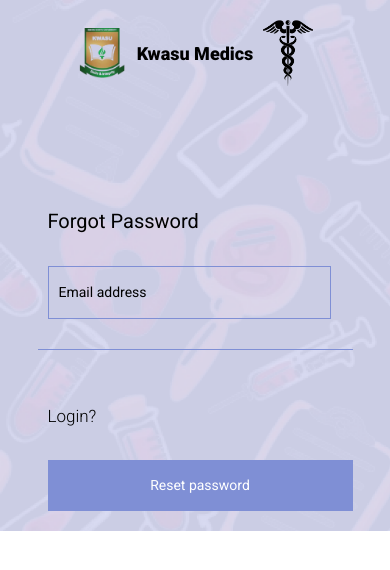
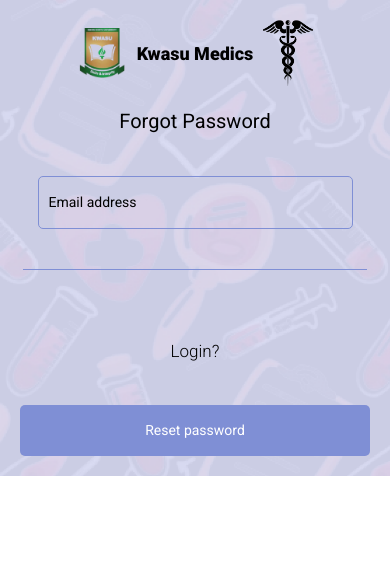
Before and after one commit to abdullahi-mohammed/kwasu-medics, a React (Vite) app: page /forgot-password in a window 390 px wide. Shown: the top 570 px of the page. Built offline with nearby package versions, Linux system fonts and the light colour scheme.

Commit message:
Border radius

```diff
--- a/src/components/login/forgotPassword/forgotPassword.module.css
+++ b/src/components/login/forgotPassword/forgotPassword.module.css
@@ -1,24 +1,22 @@
 .forgotPassword {
   display: flex;
   flex-direction: column;
-  align-items: left;
-  gap: 30px;
-  width: 90%;
-  margin-top: 100px;
+  align-items: center;
+  gap: 40px;
+  width: 100%;
+  margin: 0 auto;
 }
 
 .forgotPassword h2 {
   font-size: 20px;
   font-weight: 400;
-  margin-left: 100px;
 }
 
 .forgotPassword input {
-  width: 70%;
+  width: 90%;
   background-color: transparent;
   border: solid 1px var(--primarycolor--);
   padding: 15px 10px;
-  margin-left: 100px;
 }
 
 .forgotPassword ::-webkit-input-placeholder {
@@ -28,35 +26,17 @@
 .forgotPassword h3 {
   font-size: 17px;
   font-weight: 300;
-  margin-top: 25px;
-  margin-left: 100px;
+  margin-top: 30px;
 }
 
 .forgotPassword button {
   background-color: var(--primarycolor--);
   padding: 15px 20px;
   color: white;
-  margin-left: 100px;
+  width: 100%;
 }
 
-
-@media (max-width: 768px) {
-  .forgotPassword input,
-  .forgotPassword h2,
-  .forgotPassword h3,
-  .forgotPassword button {
-    margin-left: 50px;
-  }
+.forgotPassword input,
+.forgotPassword button {
+  border-radius: 5px;
 }
-
-@media (max-width: 425px) {
-  .forgotPassword input,
-  .forgotPassword h2,
-  .forgotPassword h3,
-  .forgotPassword button {
-    margin-left: 10px;
-  }
-  .forgotPassword input {
-    width: 90%;
-  }
-}
--- a/src/components/login/form/docForm/docForm.jsx
+++ b/src/components/login/form/docForm/docForm.jsx
@@ -8,8 +8,8 @@
   return (
     <form className={styles.docForm}>
       <h2>Login</h2>
-      <input type="text" placeholder="Username/License NO." autoComplete/>
-      <input type="password" placeholder="Password" autoComplete/>
+      <input type="text" placeholder="Username/License NO." autoComplete />
+      <input type="password" placeholder="Password" autoComplete />
 
       <img src={getImageUrl("Line.png")} alt="" />
 
--- a/src/components/login/form/docForm/docForm.module.css
+++ b/src/components/login/form/docForm/docForm.module.css
@@ -1,7 +1,7 @@
 .docForm {
   display: flex;
   flex-direction: column;
-    align-items: left;
+  align-items: center;
   gap: 40px;
   width: 100%;
   margin: 0 auto;
@@ -10,15 +10,13 @@
 .docForm h2 {
   font-size: 20px;
   font-weight: 400;
-    margin-left: 100px;
 }
 
 .docForm input {
-    width: 70%;
+  width: 90%;
   background-color: transparent;
   border: solid 1px var(--primarycolor--);
   padding: 15px 10px;
-    margin-left: 100px;
 }
 
 .docForm ::-webkit-input-placeholder {
@@ -29,33 +27,17 @@
   font-size: 17px;
   font-weight: 300;
   margin-top: 30px;
-    margin-left: 100px;
 }
 
 .docForm button {
   background-color: var(--primarycolor--);
   padding: 15px 20px;
   color: white;
-    margin-left: 100px;
+
+  width: 100%;
 }
 
-  @media (max-width: 768px) {
 .docForm input,
-    .docForm h2,
-    .docForm h3,
 .docForm button {
-      margin-left: 50px;
+  border-radius: 5px;
 }
-  }
-
-  @media (max-width: 425px) {
-    .docForm input,
-    .docForm h2,
-    .docForm h3,
-    .docForm button {
-      margin-left: 10px;
-    }
-    .docForm input {
-      width: 90%;
-    }
-  }
--- a/src/components/login/form/stuForm/stuForm.jsx
+++ b/src/components/login/form/stuForm/stuForm.jsx
@@ -8,7 +8,11 @@
   return (
     <form className={styles.stuForm}>
       <h2>Login</h2>
-      <input type="text" placeholder="Username/Reg No./Matric No." autoComplete="true" />
+      <input
+        type="text"
+        placeholder="Username/Reg No./Matric No."
+        autoComplete="true"
+      />
       <input type="password" placeholder="Password" autoComplete="true" />
 
       <img src={getImageUrl("Line.png")} alt="" />
--- a/src/components/login/form/stuForm/stuForm.module.css
+++ b/src/components/login/form/stuForm/stuForm.module.css
@@ -1,7 +1,7 @@
 .stuForm {
   display: flex;
   flex-direction: column;
-  align-items: left;
+  align-items: center;
   gap: 40px;
   width: 100%;
   margin: 0 auto;
@@ -10,18 +10,14 @@
 .stuForm h2 {
   font-size: 20px;
   font-weight: 400;
-  margin-left: 100px;
 }
 
 .stuForm input {
-  width: 70%;
+  width: 90%;
   background-color: transparent;
   border: solid 1px var(--primarycolor--);
   padding: 15px 10px;
-  margin-left: 100px;
 }
-
-
 
 .stuForm ::-webkit-input-placeholder {
   color: black;
@@ -31,33 +27,17 @@
   font-size: 17px;
   font-weight: 300;
   margin-top: 30px;
-  margin-left: 100px;
 }
 
 .stuForm button {
   background-color: var(--primarycolor--);
   padding: 15px 20px;
   color: white;
-  margin-left: 100px;
+
+  width: 100%;
 }
 
-@media (max-width: 768px) {
-  .stuForm input,
-  .stuForm h2,
-  .stuForm h3,
-  .stuForm button {
-    margin-left: 50px;
-  }
+.stuForm input,
+.stuForm button {
+  border-radius: 5px;
 }
-
-@media (max-width: 425px) {
-  .stuForm input,
-  .stuForm h2,
-  .stuForm h3,
-  .stuForm button {
-    margin-left: 10px;
-  }
-  .stuForm input {
-    width: 90%;
-  }
-}
```
Also changed, not shown: src/App.jsx (+11 -8 lines), src/components/login/logos/logos.module.css (+4 -4 lines). Lines whose indentation alone changed are shown as unchanged.
